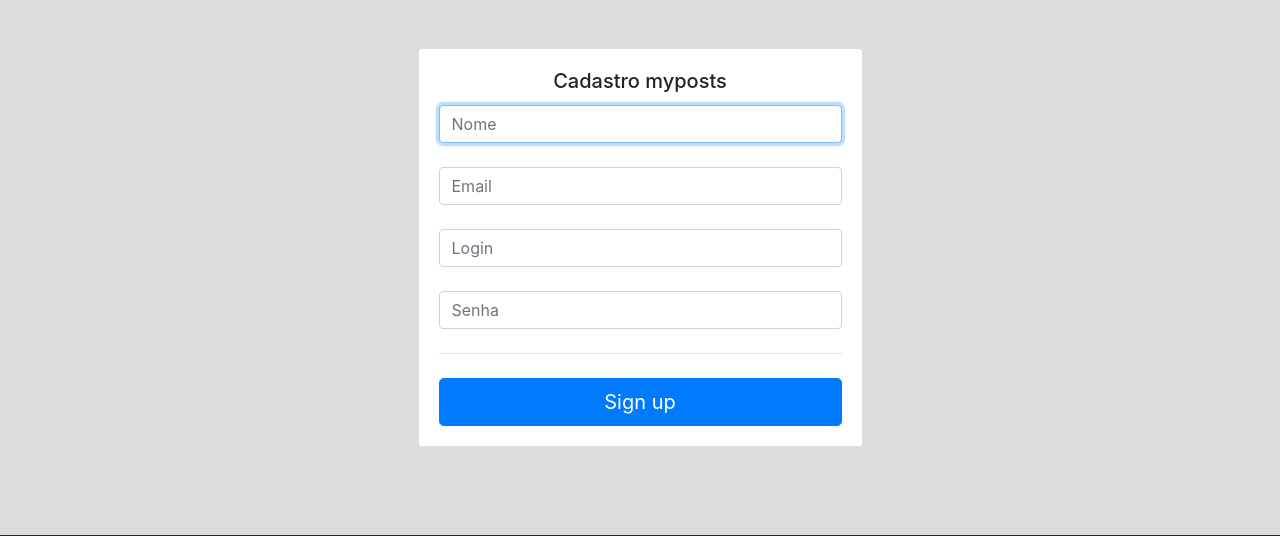
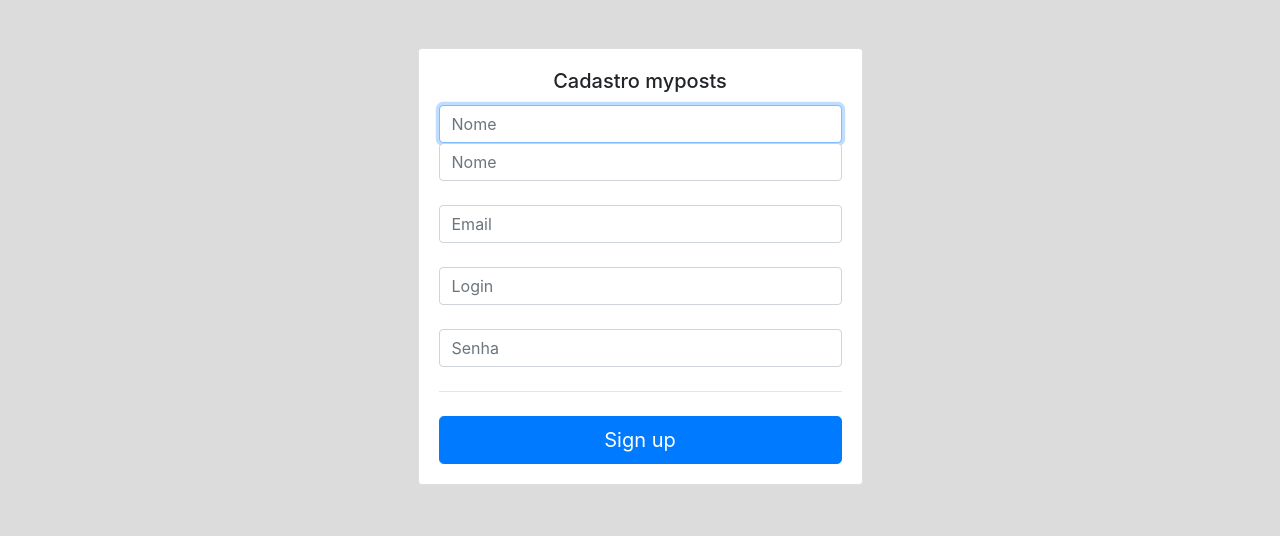
Before and after one commit to JoaoRafaelLima/my-posts, a Django app: template front_end/templates/usuarios/cadastrar.html in a window 1280 px wide. Shown: the part 56-592 px from the top of the page. Run offline with Django 3.2, Linux system fonts and the light colour scheme; the template is opened without the code that fills it, so the values that code supplies are empty; parts of the project's set-up code (start-up, migrations or seed data) failed here and were passed over; some libraries are stand-ins or nearby versions.

Commit message:
view de cadastro

```diff
--- a/front_end/templates/usuarios/cadastrar.html
+++ b/front_end/templates/usuarios/cadastrar.html
@@ -14,6 +14,9 @@
             <h5 class="card-title text-center">Cadastro myposts</h5>
             <form class="form-signin" method="POST">
               {% csrf_token %}
+              <div class="form-label-group">
+                <input name="nome" type="text" class="form-control" placeholder="Nome" required autofocus>
+                </div>
               <div class="form-label-group">
                 <input name="nome" type="text" class="form-control" placeholder="Nome" required autofocus>
 
```
